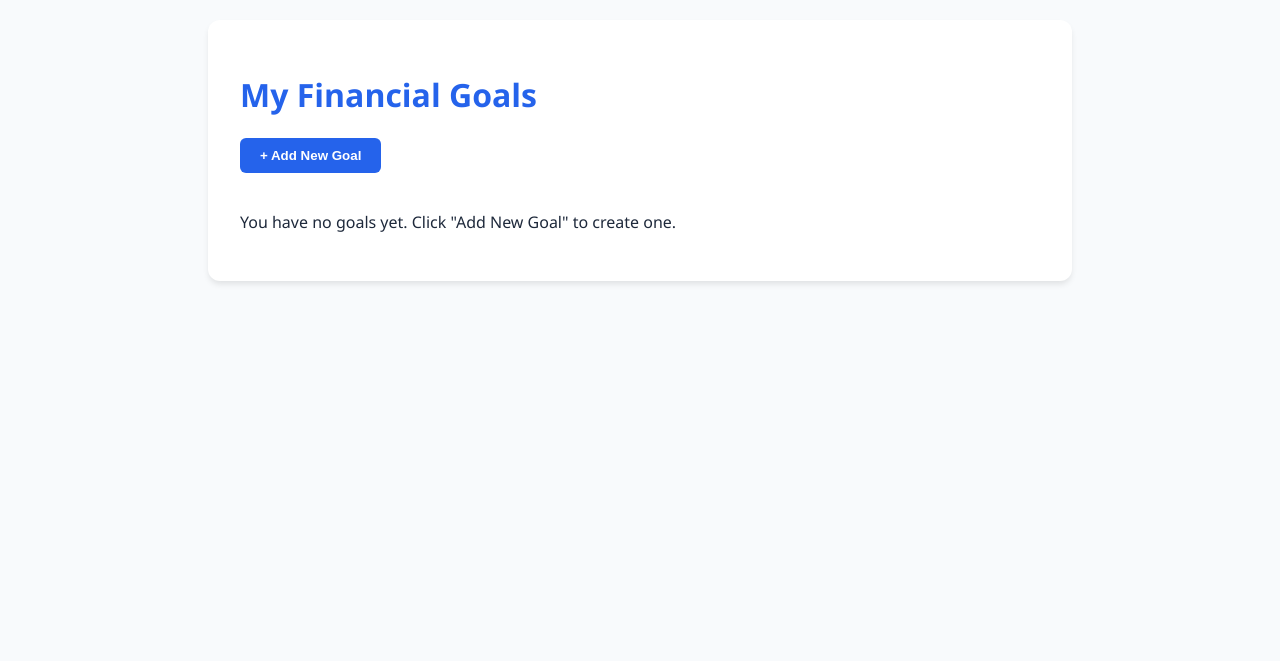
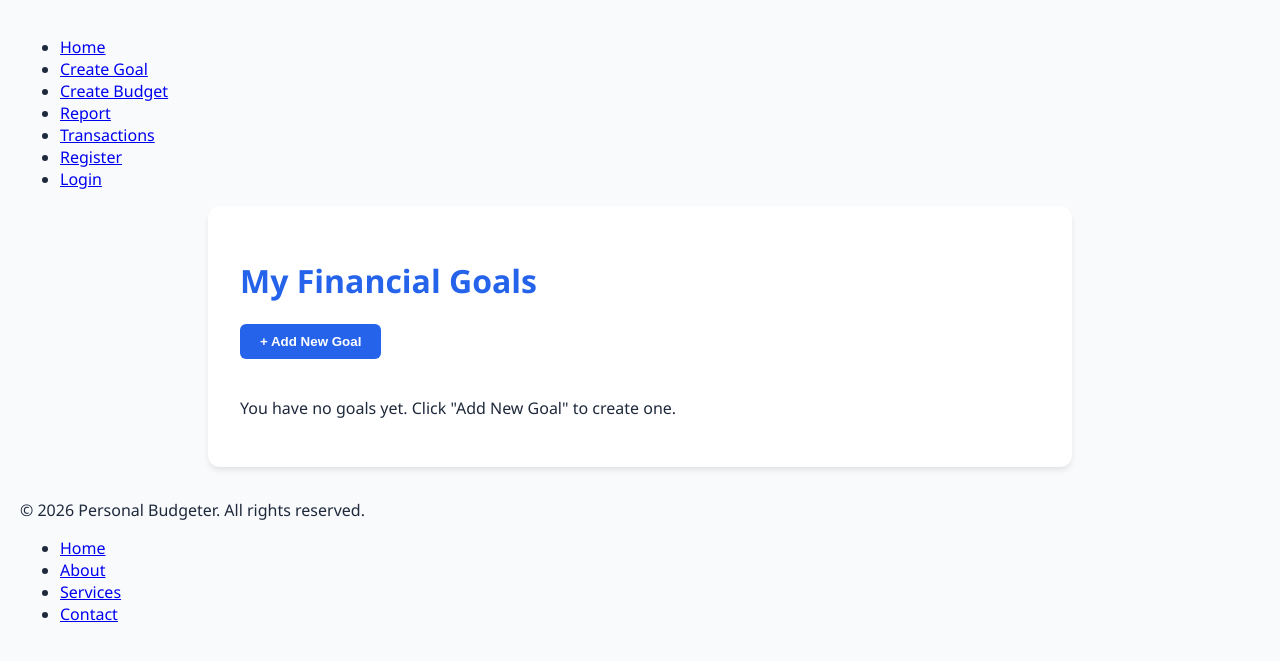
Before and after one commit to Meshref21/Software_implementation_assignment2, a Django app: page /goals/ in a window 1280 px wide. Shown: the top 661 px of the page. Run offline with Django 5.2, Linux system fonts and the light colour scheme; data comes from the database, SQL or seed files in the repository; data that the repository does not hold is empty.

Commit message:
navbar + footer included in each html file

```diff
--- a/MainDjangoProject/CreateEditBudget/templates/Create_Budget.html
+++ b/MainDjangoProject/CreateEditBudget/templates/Create_Budget.html
@@ -8,6 +8,8 @@
 </head>
 
 <body>
+
+    <div id="navbar"></div>
 
 <header class="app-header">
     <h1>Budget Management</h1>
@@ -148,5 +150,7 @@
 
 </main>
 
+    <footer id="footer"></footer>
+    <script src="{% static 'navbar_footer.js' %}"></script>
 </body>
 </html>
--- a/MainDjangoProject/CreateEditBudget/templates/Edit_Budget.html
+++ b/MainDjangoProject/CreateEditBudget/templates/Edit_Budget.html
@@ -7,6 +7,8 @@
     <link rel="stylesheet" type="text/css" href="{% static 'css/style.css' %}">
 </head>
 <body>
+
+    <div id="navbar"></div>
 
 <h2>Edit Budget</h2>
 
@@ -56,5 +58,7 @@
     <a href="{% url 'create_budget' %}"><button type="button">Cancel</button></a>
 </form>
 
+    <footer id="footer"></footer>
+    <script src="{% static 'navbar_footer.js' %}"></script>
 </body>
 </html>
--- a/MainDjangoProject/Home/templates/home.html
+++ b/MainDjangoProject/Home/templates/home.html
@@ -10,6 +10,8 @@
 
     <div id="navbar"></div>
 
-    <script src="{% static 'navbar.js' %}"></script>
+    <footer id="footer"></footer>
+
+    <script src="{% static 'navbar_footer.js' %}"></script>
 </body>
 </html>
--- a/MainDjangoProject/addTransactions/templates/addTransactions.html
+++ b/MainDjangoProject/addTransactions/templates/addTransactions.html
@@ -8,6 +8,8 @@
     <link rel="stylesheet" type="text/css" href="{% static 'css/style.css' %}">
 </head>
 <body>
+
+        <div id="navbar"></div>
 
         <section class="container">
         <h1>Add Transaction</h1>
@@ -76,5 +78,8 @@ userInput.addEventListener('submit', async (e) => {
 
 </script>
 
+    <footer id="footer"></footer>
+    <script src="{% static 'navbar_footer.js' %}"></script>
+
 </body>
 </html>
--- a/MainDjangoProject/createGoals/templates/goals.html
+++ b/MainDjangoProject/createGoals/templates/goals.html
@@ -7,6 +7,8 @@
 </head>
 
 <body>
+
+    <div id="navbar"></div>
 
 <div class="container">
 
@@ -142,5 +144,8 @@
     };
 </script>
 
+    <footer id="footer"></footer>
+    <script src="{% static 'navbar_footer.js' %}"></script>
+
 </body>
 </html>
--- a/MainDjangoProject/registerUser/templates/register.html
+++ b/MainDjangoProject/registerUser/templates/register.html
@@ -8,6 +8,8 @@
     <title>Register</title>
 </head>
 <body>
+
+    <div id="navbar"></div>
 
 <form id="user_input">
     {% csrf_token %}
@@ -55,6 +57,10 @@ userInput.addEventListener('submit', async (e) => {
     console.log(apiResponse);
 
 })}
+
 </script>
+
+    <footer id="footer"></footer>
+    <script src="{% static 'navbar_footer.js' %}"></script>
 </body>
 </html>
--- a/MainDjangoProject/static/css/style.css
+++ b/MainDjangoProject/static/css/style.css
@@ -70,3 +70,10 @@ th, td {
     border-bottom: 1px solid var(--border);
 }
 th { background-color: #f1f5f9; }
+
+.chart-container
+{
+width: 400px;
+height: 400px;
+margin: 0 auto;
+}
--- a/MainDjangoProject/static/navbar.js
+++ b/MainDjangoProject/static/navbar_footer.js
@@ -17,3 +17,18 @@ document.getElementById("navbar").innerHTML = `
     </ul>
 </nav>
 `;
+
+document.getElementById("footer").innerHTML = `
+    <footer class="footer">
+      <div class="footer-content">
+        <p>&copy; 2026 Personal Budgeter. All rights reserved.</p>
+
+        <ul class="footer-links">
+          <li><a href="/home">Home</a></li>
+          <li><a href="/about">About</a></li>
+          <li><a href="/services">Services</a></li>
+          <li><a href="/contact">Contact</a></li>
+        </ul>
+      </div>
+    </footer>
+  `;
```
Also changed, not shown: MainDjangoProject/login/templates/login.html (+7 -0 lines), MainDjangoProject/viewReport/templates/viewReport.html (+6 -6 lines), MainDjangoProject/Home/urls.py (line endings or trailing spaces).
